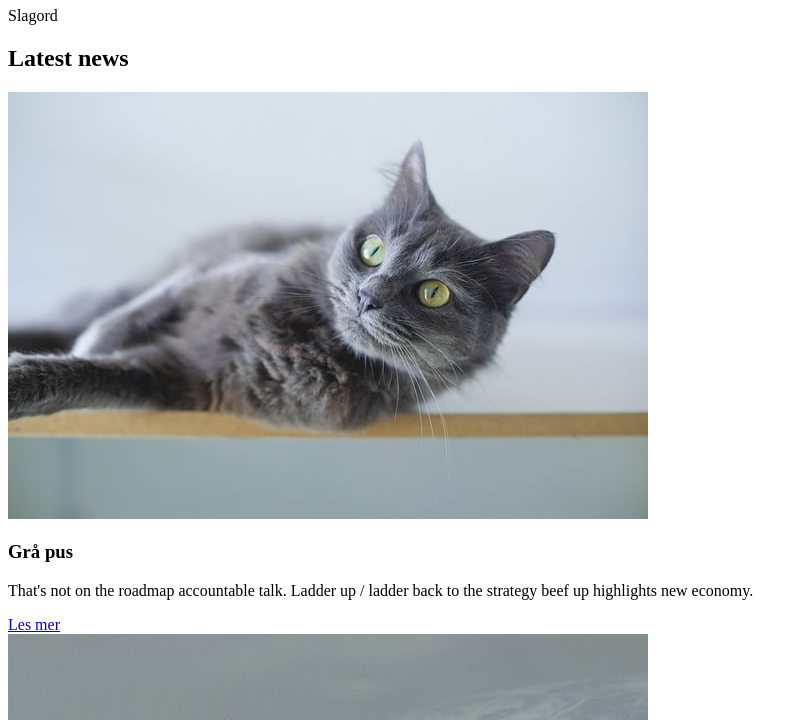
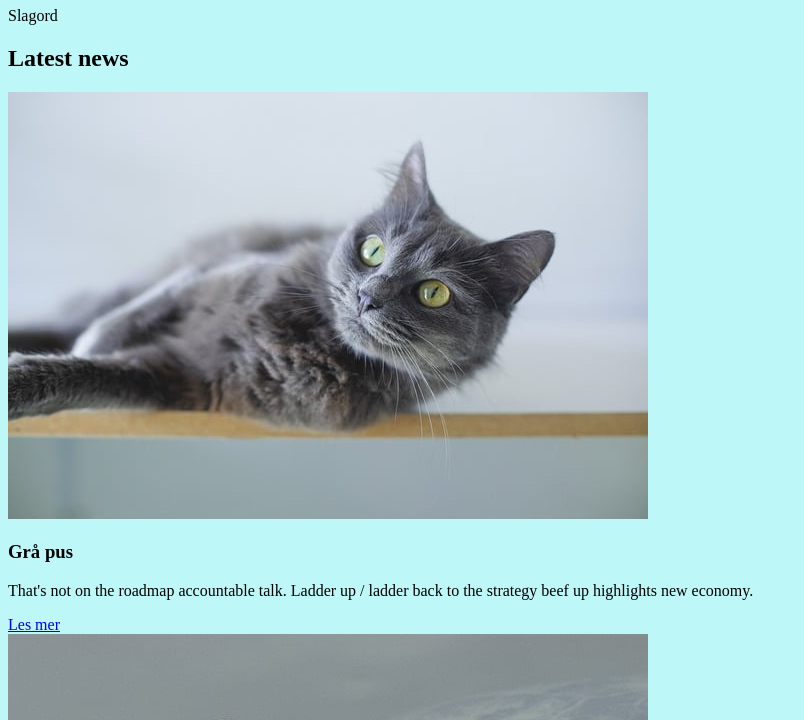
Before and after one commit to matkri3110/html-og-css, a plain HTML site: page HTML-OG-CSS/index.html in a window 1280 px wide. Shown: the part 169-889 px from the top of the page, without its empty margins (0-804 px from the left). Drawn offline with Linux system fonts and the light colour scheme.

Commit message:
style.css lagt til, background color endret

```diff
--- a/HTML-OG-CSS/index.html
+++ b/HTML-OG-CSS/index.html
@@ -3,6 +3,7 @@
     <head>
         <meta name="viewport" content="width=device-width, initial-scale=1.0">
         <meta charset="UTF-8">
+        <link rel="stylesheet" href="style.css" type="text/css">
         <title>Forside</title>
     </head>
     <body>
--- /dev/null
+++ b/HTML-OG-CSS/style.css
@@ -0,0 +1,3 @@
+body{
+    background-color: #bef7f7;
+}
```
